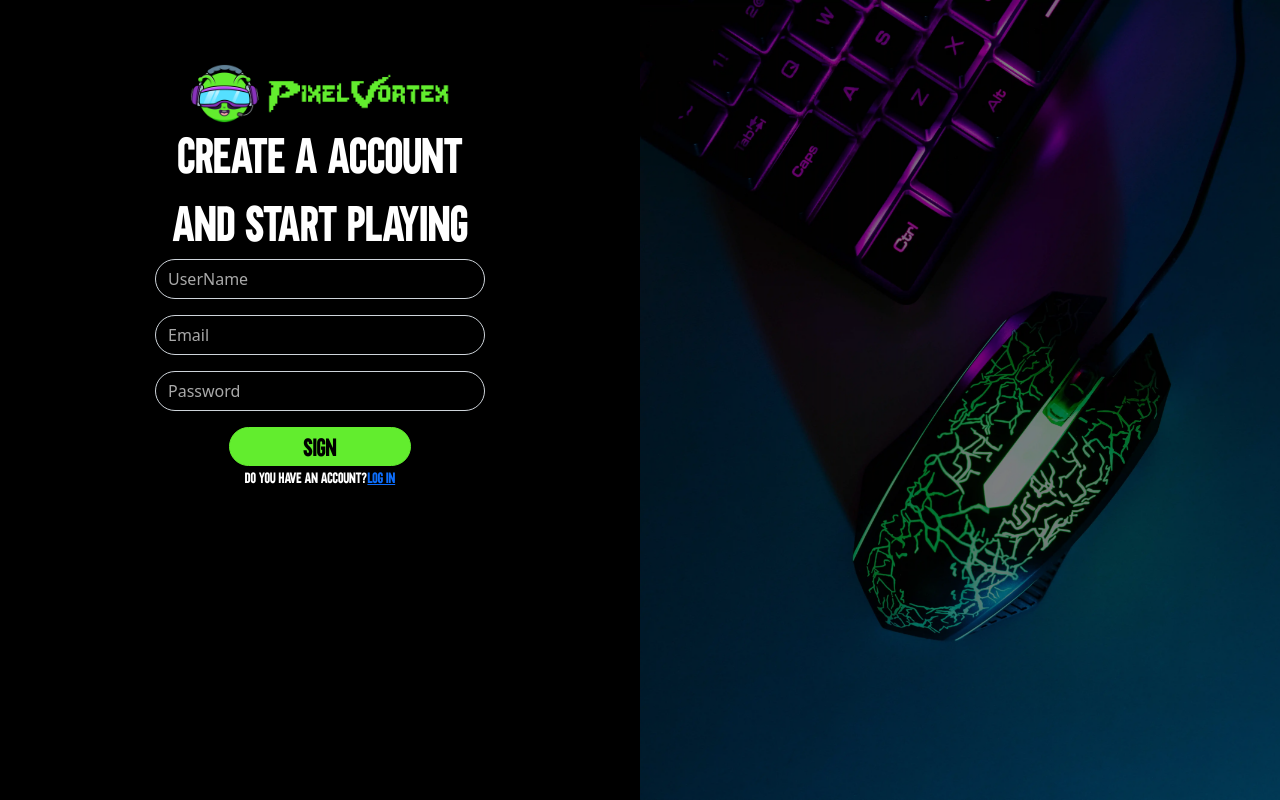
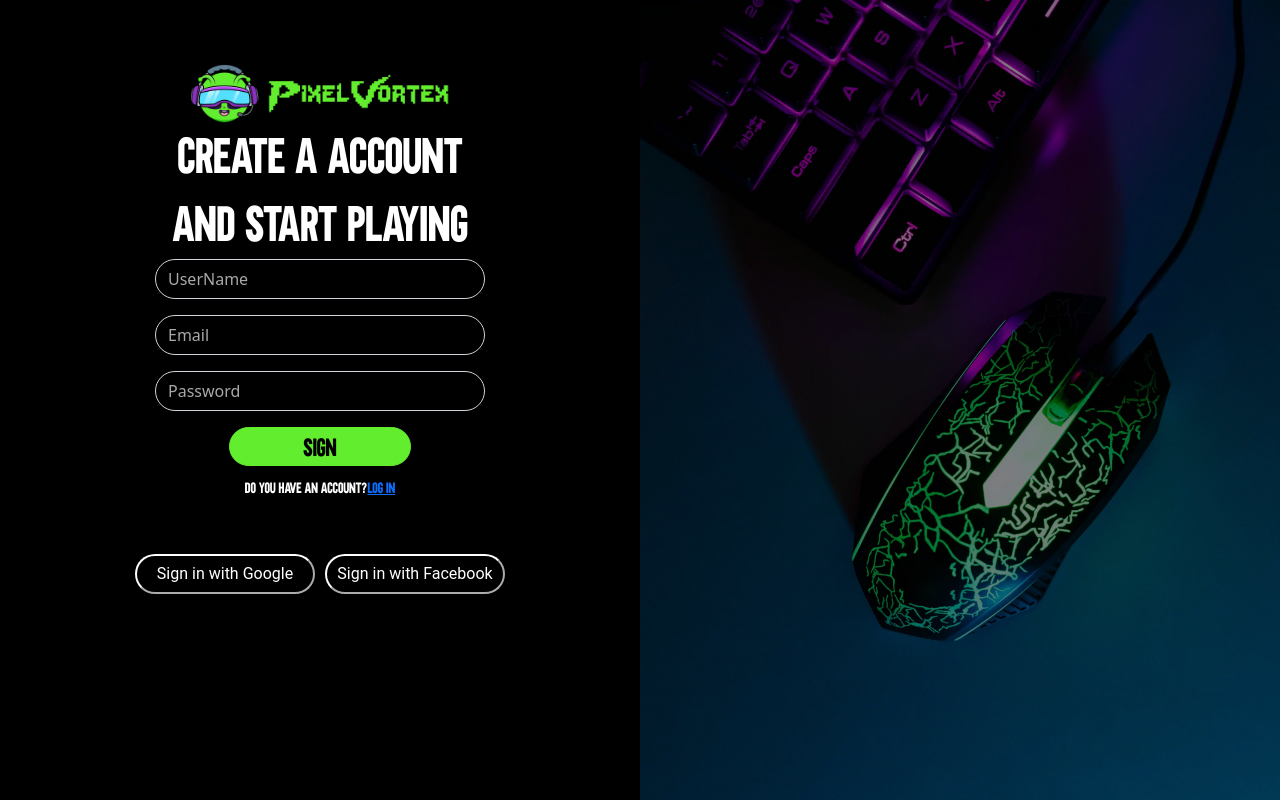
Before and after one commit to Emanuek899/pixel-vortex, a Django app: page /sign-up/ in a window 1280 px wide. Run offline with Django 5.2, Linux system fonts and the light colour scheme.

Commit message:
casi terminado

```diff
--- a/static/members/css/Signup.css
+++ b/static/members/css/Signup.css
@@ -17,7 +17,7 @@
 }
 
 .signup-front img{
-    width: 100.1%;
+    width: 100%;
     height: 100%;
     top: 0%;
     right: 0%;
@@ -72,6 +72,9 @@
     font-size: 15px;
     text-align: center;
     color: #ffffff;
+    margin: auto;
+    margin-top: 10px;
+    margin-bottom: 55px;
 }
 #form {
     width: 100%;
@@ -114,11 +117,26 @@
     border-color: #62ED2E;
     margin: auto;
 }
-input:-webkit-autofill,
-input:-webkit-autofill:hover,
-input:-webkit-autofill:focus,
-input:-webkit-autofill:active {
-    -webkit-box-shadow: 0 0 0 1000px black inset !important;
-    -webkit-text-fill-color: white !important;
-    transition: background-color 5000s ease-in-out 0s;
+#btn-other{
+    background-color:black;
+    color:#ffffff;
+    font-family: 'Roboto', sans-serif;
+    font-size: 14;
+    border-radius: 30px;
+    border-color: #ffffff;
+    width: 180px;
+    height: 40px;
 }
+.social-login {
+    display: flex;
+    justify-content: center; /* Centrar los botones */
+    gap: 10px; /* Espacio entre los botones */
+}
+
+.google, .facebook {
+    padding: 10px 20px;
+    border: none;
+    border-radius: 5px;
+    font-size: 14px;
+    cursor: pointer;
+}
--- a/templates/members/signup.html
+++ b/templates/members/signup.html
@@ -20,10 +20,10 @@
                     <h1 id="title">And Start Playing</h1>
                     <form id="form">
                         <div class="mb-3">
-                            <input type="text" class="form-control" id="UserName" placeholder="UserName">
+                            <input type="text" autocomplete="off" class="form-control" id="UserName" placeholder="UserName">
                         </div>
                         <div class="mb-3">
-                            <input type="email" class="form-control" id="Email" placeholder="Email">
+                            <input type="email" autocomplete="off" class="form-control" id="Email" placeholder="Email">
                         </div>
                         <div class="mb-3">
                             <input type="password" class="form-control" id="Password" placeholder="Password">
@@ -31,7 +31,10 @@
                         <button id="btn"type="sign" class="btn btn-primary">Sign</button>
                         <p id="text">do you have an account?<a href="">log in</a></p>
                     </form>
-
+                    <div class="social-login">
+                        <button id="btn-other" class="Google">Sign in with Google</button>
+                        <button id="btn-other" class="Facebook">Sign in with Facebook</button>
+                    </div>
                 </div>
             </div>
             <div class="signup-front">
```
